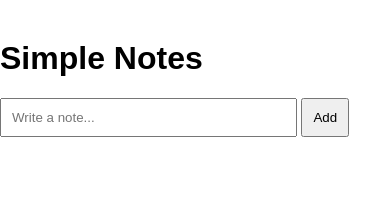
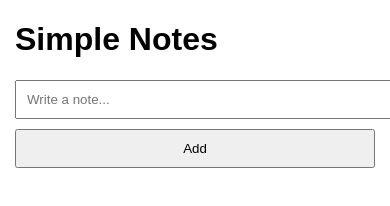
Before and after one commit to universityuc3-dev/simple-full-stack-note, a website: page index.html in a window 390 px wide. Drawn offline with Linux system fonts and the light colour scheme; no server answers.

Commit message:
Improve responsive CSS

```diff
--- a/index.html
+++ b/index.html
@@ -3,6 +3,7 @@
 <head>
   <title>Notes App</title>
   <link rel="stylesheet" href="style.css">
+  <meta name="viewport" content="width=device-width, initial-scale=1.0">
 </head>
 <body>
 
--- a/style.css
+++ b/style.css
@@ -2,17 +2,36 @@ body {
   font-family: Arial;
   max-width: 600px;
   margin: 40px auto;
+  padding: 0 15px;
 }
 
 input {
   padding: 10px;
   width: 70%;
+  max-width: 100%;
 }
 
 button {
   padding: 10px;
+  cursor: pointer;
 }
 
 li {
   margin: 10px 0;
 }
+
+/* Mobile responsive */
+@media (max-width: 600px) {
+  body {
+    margin: 20px auto;
+  }
+
+  input {
+    width: 100%;
+    margin-bottom: 10px;
+  }
+
+  button {
+    width: 100%;
+  }
+}
```
